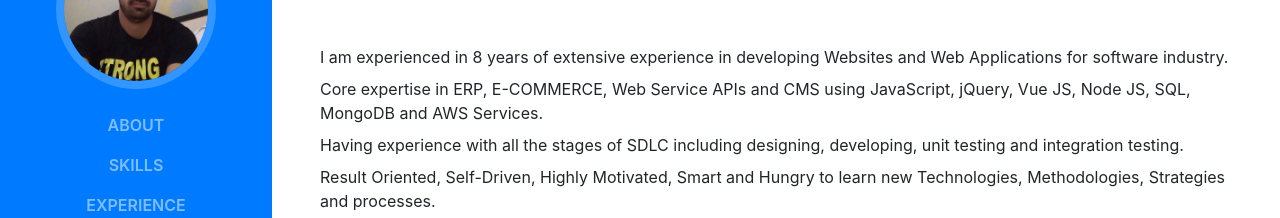
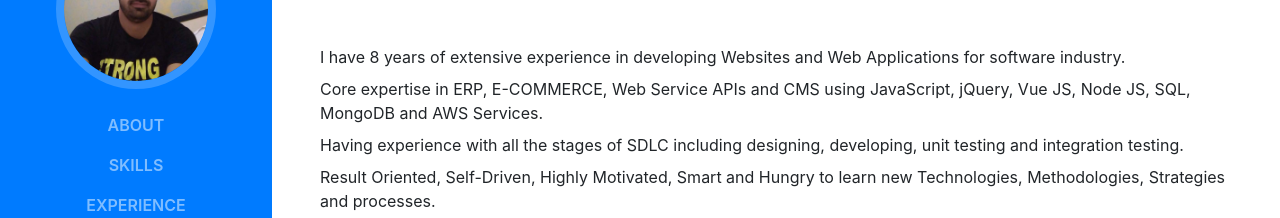
Before and after one commit to imsujeetmishra/info, a website with bundled scripts: page index.html in a window 1280 px wide. Shown: the part 287-505 px from the top of the page. Built offline with nearby package versions, Linux system fonts and the light colour scheme; a web font is replaced by a local one.

Commit message:
about updated

```diff
--- a/index.html
+++ b/index.html
@@ -72,7 +72,7 @@
             <a href="mailto:name@email.com">psujeetm92@gmail.com</a>
           </div>
           <p class="mb-2">
-              I am experienced in 8 years of extensive experience in developing Websites and Web Applications for software industry.</p>
+              I have 8 years of extensive experience in developing Websites and Web Applications for software industry.</p>
             <p class="mb-2">
               Core expertise in ERP, E-COMMERCE, Web Service APIs and CMS using JavaScript, jQuery, Vue JS, Node JS, SQL, MongoDB and AWS Services.
             </p>
```
